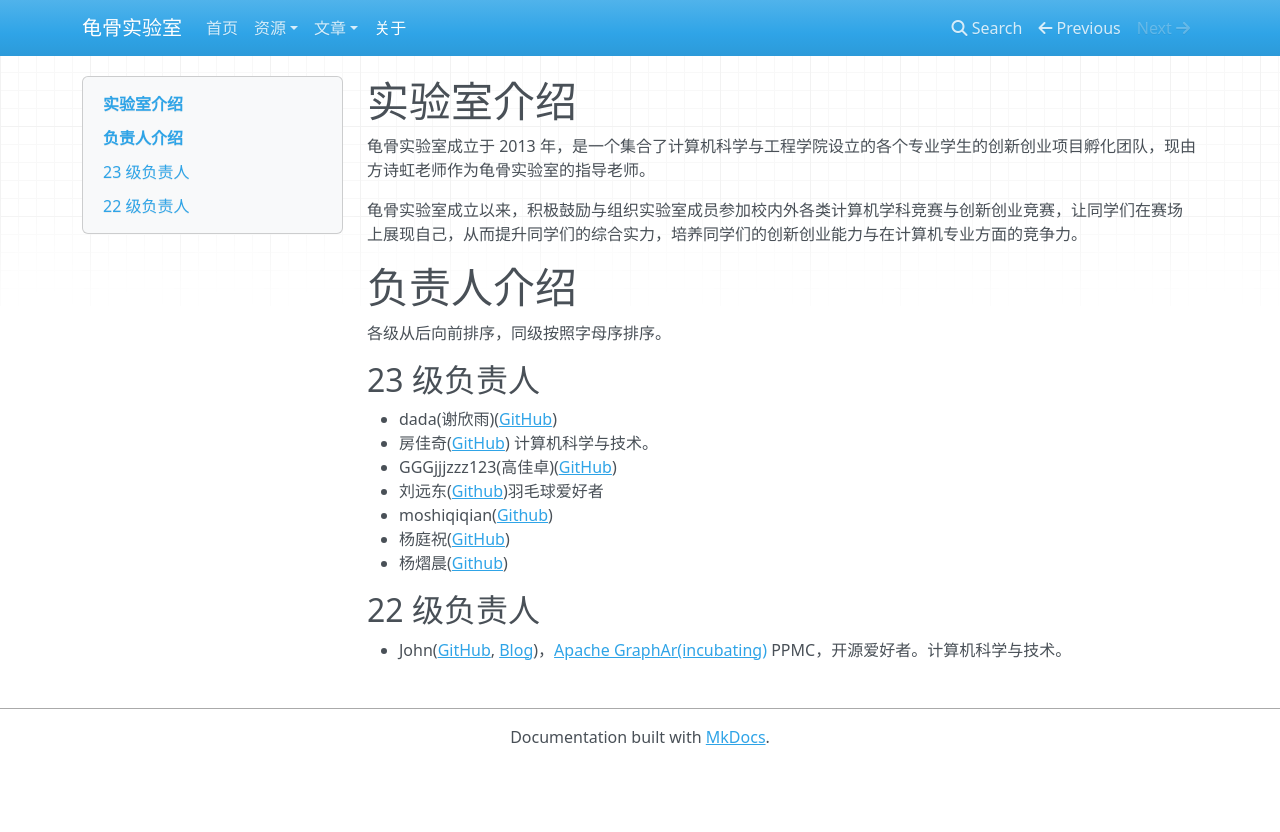
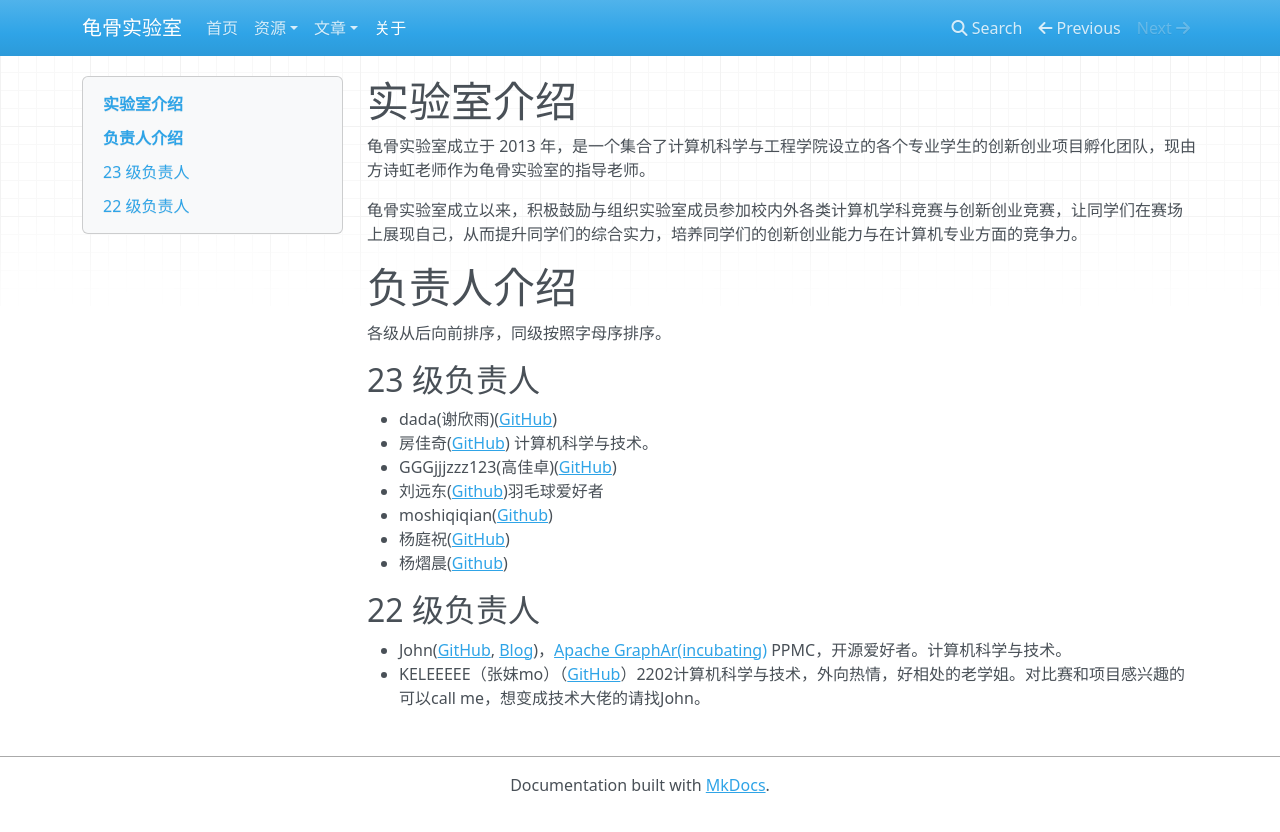
Before and after one commit to smu-guigu/smu-guigu.github.io, an MkDocs documentation site: the page built from docs/about.md, in a window 1280 px wide. Shown: the top 832 px of the page. Built offline with MkDocs 1.6.1, drawn with Linux system fonts in a browser that asks for light colours; nearby versions of some CDN libraries.

Commit message:
添加实验室介绍和负责人介绍

```diff
--- a/docs/about.md
+++ b/docs/about.md
@@ -20,3 +20,4 @@
 ## 22 级负责人
 
 - John([GitHub](https://github.com/Thespica), [Blog](https://thespica.github.io/))，[Apache GraphAr(incubating)](https://github.com/apache/incubator-graphar) PPMC，开源爱好者。计算机科学与技术。
+- KELEEEEE（张妺mo）（[GitHub](https://github.com/KELEEEEEE)）2202计算机科学与技术，外向热情，好相处的老学姐。对比赛和项目感兴趣的可以call me，想变成技术大佬的请找John。
```
